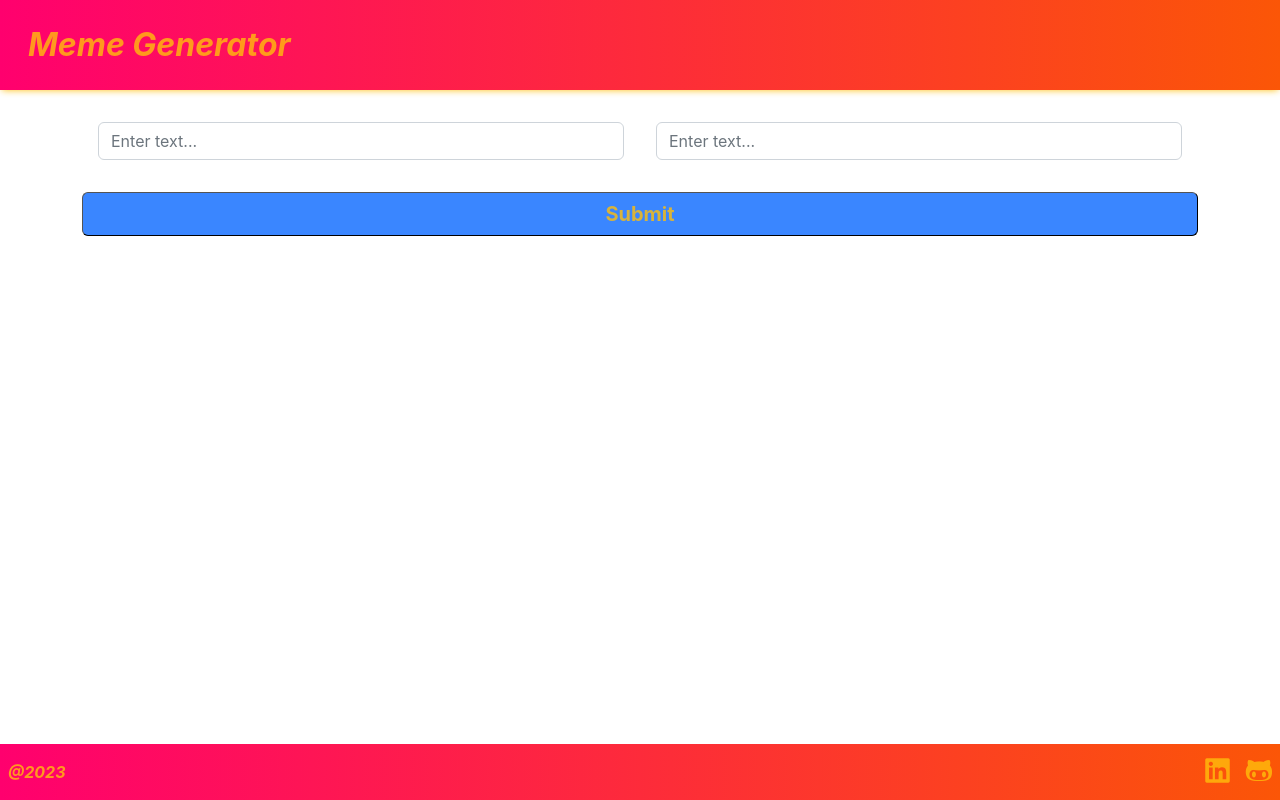
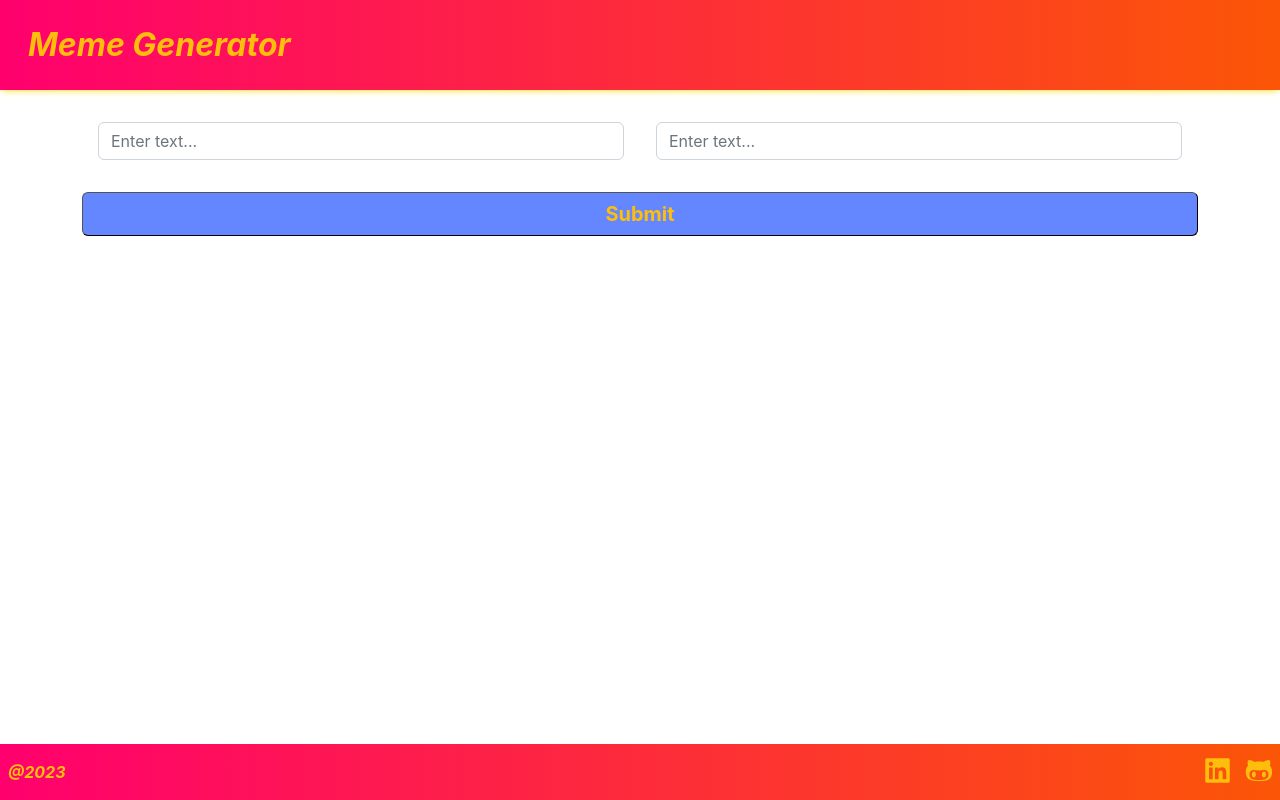
Before and after one commit to SiegfriedBz/react_tenzies--vercel, a React (Create React App) app: page / in a window 1280 px wide. Built offline with nearby package versions, Linux system fonts and the light colour scheme; no server answers.

Commit message:
update css colors

```diff
--- a/src/assets/styles/sheets/_button.scss
+++ b/src/assets/styles/sheets/_button.scss
@@ -10,6 +10,6 @@
   transition: background-color 0.15s ease-in-out;
 
   &:hover {
-    background-color: $blue;
+    background-color: $primary;
   }
 }
--- a/src/assets/styles/sheets/_variables.scss
+++ b/src/assets/styles/sheets/_variables.scss
@@ -1,6 +1,5 @@
 $pink: rgba(255, 0, 110, 1);
 $orange: rgba(251, 86, 7, 1);
-$blue: rgba(58, 134, 255, 0.8);
-$blue-light:  rgba(58, 134, 255, 1);
-$yellow: rgba(255, 190, 11, 0.8);
-$yellow-light: rgba(255, 190, 11, 1);
+$blue-light: rgba(100, 134, 255, 1);
+$yellow: rgba(255, 190, 11, 1);
+$yellow-light: rgba(255, 215, 1, 1);
--- a/src/components/Card.jsx
+++ b/src/components/Card.jsx
@@ -4,7 +4,7 @@ const Card = ({ meme }) => {
     return (
             <>
                 {url && textTop && textBottom &&
-                    <div className="card--wrapper">
+                    <div className="d-flex justify-content-center card--wrapper">
                         <img src={url} class='card--img' alt="meme image" />
                         <span className='card--userTextTop'>{textTop}</span>
                         <span className='card--userTextBottom'>{textBottom}</span>
```
